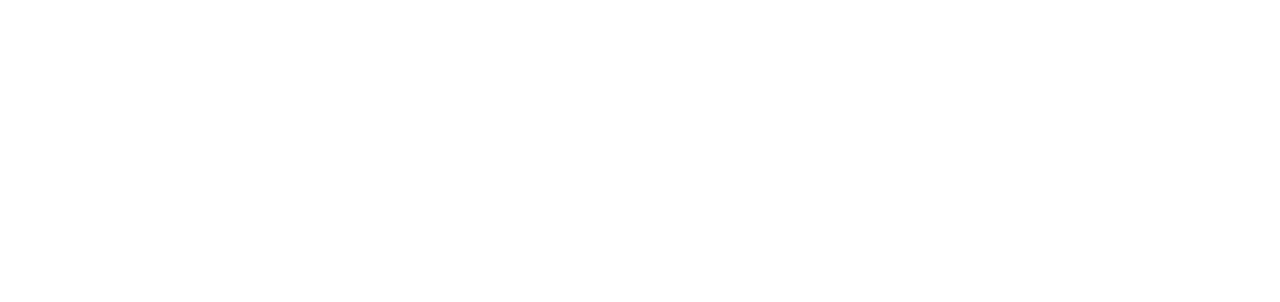
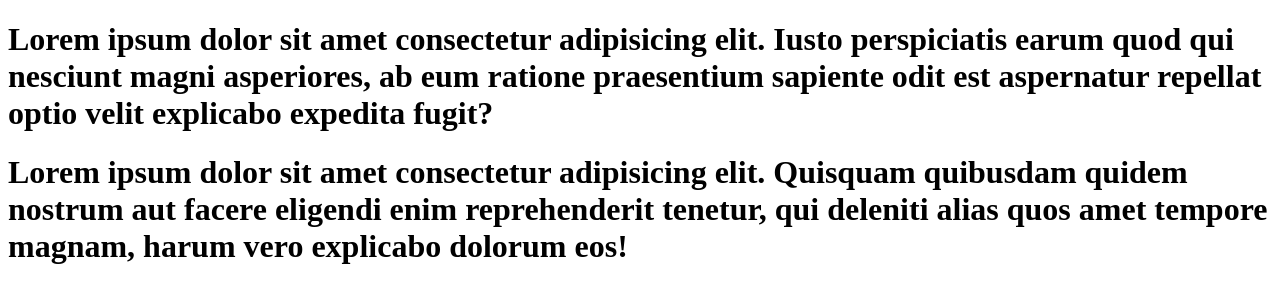
Before and after one commit to Dima163163/git-education, a plain HTML site: page index.html in a window 1280 px wide. Drawn offline with Linux system fonts and the light colour scheme.

Commit message:
add h1 index.html

```diff
--- a/index.html
+++ b/index.html
@@ -6,6 +6,7 @@
   <title>git</title>
 </head>
 <body>
-
+  <h1>Lorem ipsum dolor sit amet consectetur adipisicing elit. Iusto perspiciatis earum quod qui nesciunt magni asperiores, ab eum ratione praesentium sapiente odit est aspernatur repellat optio velit explicabo expedita fugit?</h1>
+  <h1>Lorem ipsum dolor sit amet consectetur adipisicing elit. Quisquam quibusdam quidem nostrum aut facere eligendi enim reprehenderit tenetur, qui deleniti alias quos amet tempore magnam, harum vero explicabo dolorum eos!</h1>
 </body>
 </html>
```
Also changed, not shown: 1 other file.
